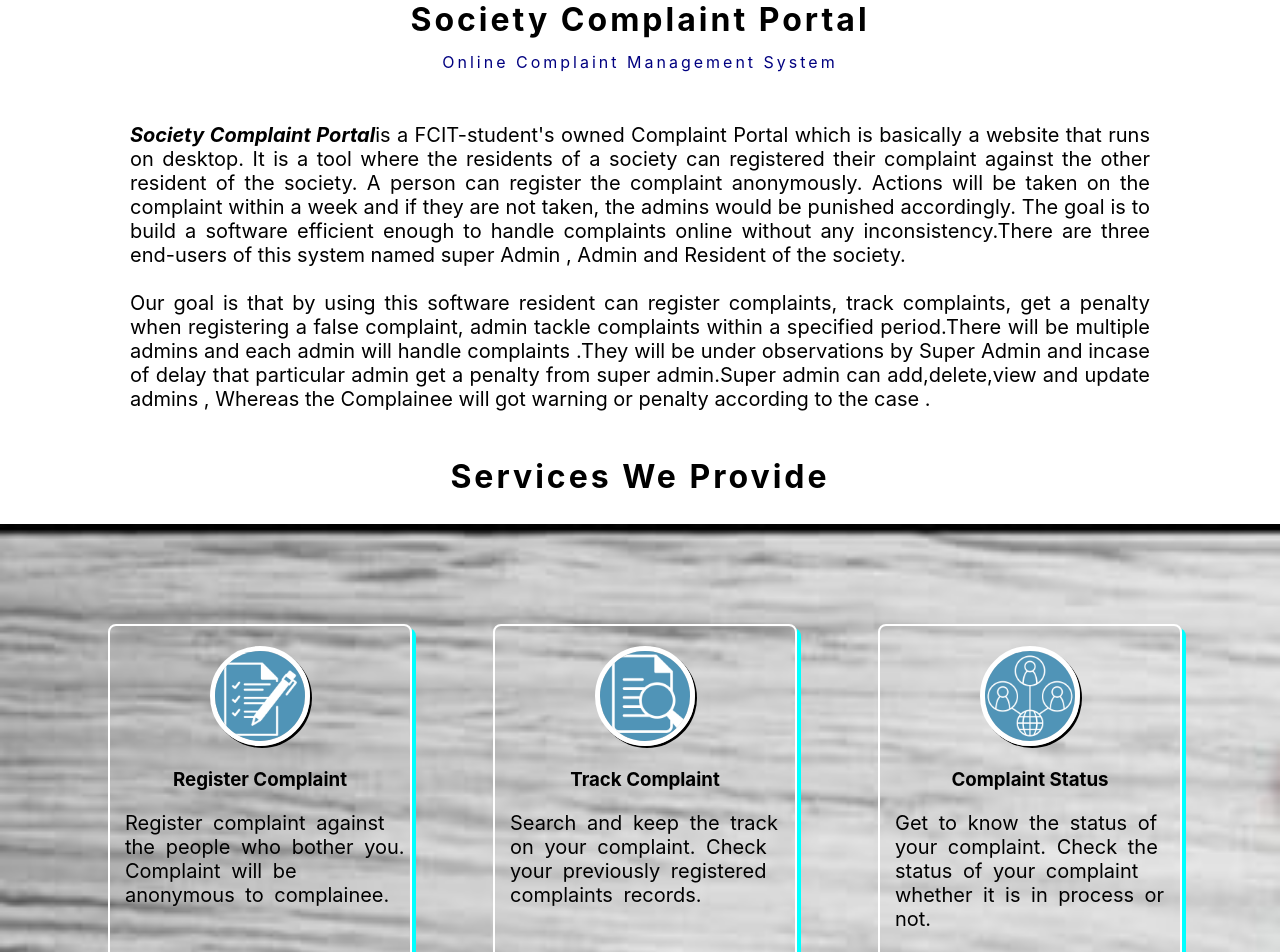
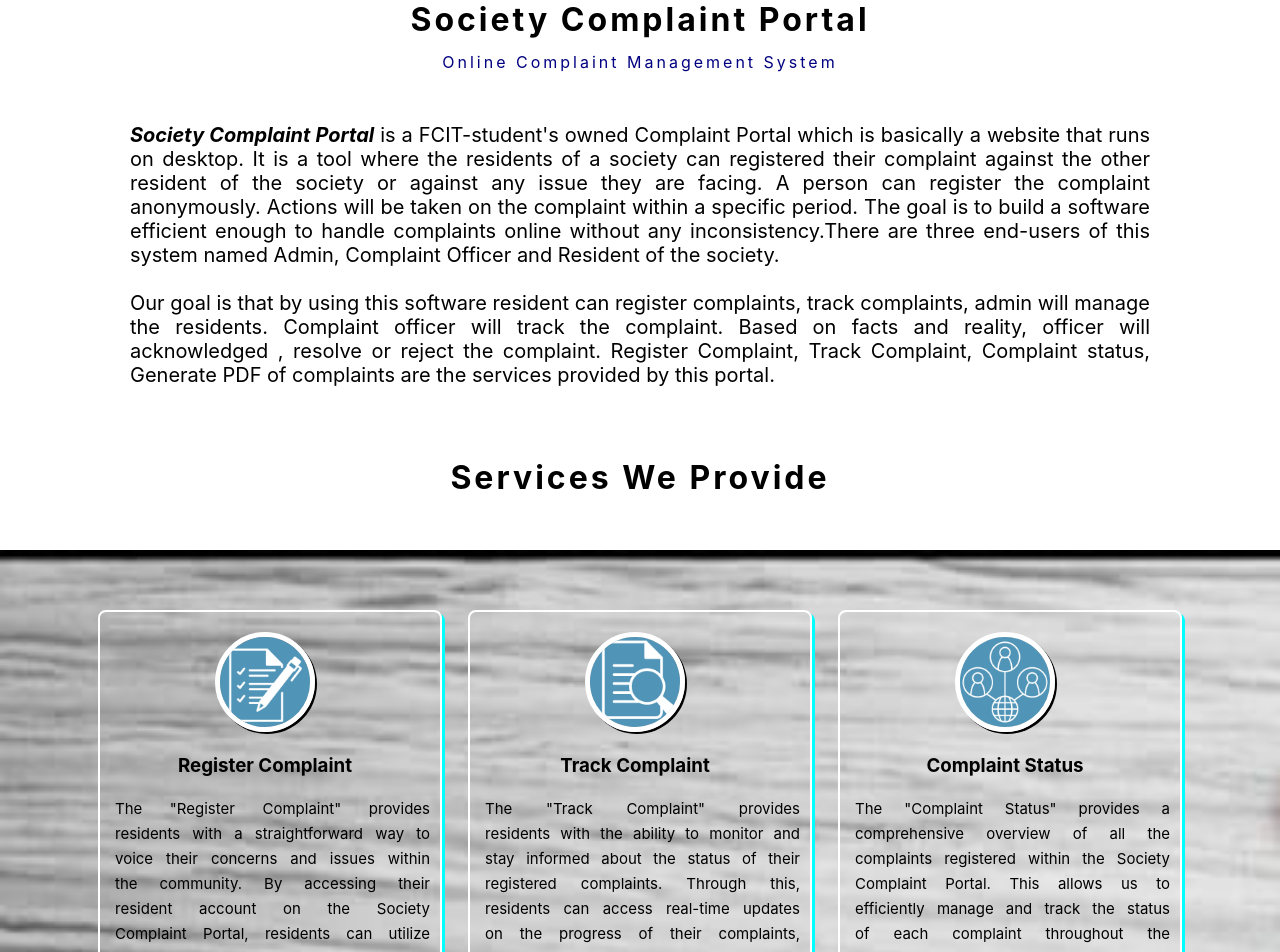
Before and after one commit to Bsef19m519/Society-Complaint-Portal-MERN-, a React (Create React App) app in the folder frontend/: page / in a window 1280 px wide. Shown: the part 560-1512 px from the top of the page. Built offline with nearby package versions, Linux system fonts and the light colour scheme.

Commit message:
text added

```diff
--- a/frontend/src/StaticComponents/About.js
+++ b/frontend/src/StaticComponents/About.js
@@ -13,25 +13,23 @@
         <p className="aboutPara">
           <b>
             <i>Society Complaint Portal</i>
-          </b>
+          </b>{" "}
           is a FCIT-student's owned Complaint Portal which is basically a
           website that runs on desktop. It is a tool where the residents of a
           society can registered their complaint against the other resident of
-          the society. A person can register the complaint anonymously. Actions
-          will be taken on the complaint within a week and if they are not
-          taken, the admins would be punished accordingly. The goal is to build
-          a software efficient enough to handle complaints online without any
-          inconsistency.There are three end-users of this system named super
-          Admin , Admin and Resident of the society.
+          the society or against any issue they are facing. A person can
+          register the complaint anonymously. Actions will be taken on the
+          complaint within a specific period. The goal is to build a software
+          efficient enough to handle complaints online without any
+          inconsistency.There are three end-users of this system named Admin,
+          Complaint Officer and Resident of the society.
           <br />
           <br /> Our goal is that by using this software resident can register
-          complaints, track complaints, get a penalty when registering a false
-          complaint, admin tackle complaints within a specified period.There
-          will be multiple admins and each admin will handle complaints .They
-          will be under observations by Super Admin and incase of delay that
-          particular admin get a penalty from super admin.Super admin can
-          add,delete,view and update admins , Whereas the Complainee will got
-          warning or penalty according to the case .
+          complaints, track complaints, admin will manage the residents.
+          Complaint officer will track the complaint. Based on facts and
+          reality, officer will acknowledged , resolve or reject the complaint.
+          Register Complaint, Track Complaint, Complaint status, Generate PDF of
+          complaints are the services provided by this portal.
         </p>
         <p></p>
       </div>
--- a/frontend/src/StaticComponents/Service.js
+++ b/frontend/src/StaticComponents/Service.js
@@ -19,8 +19,13 @@
               <img className="serviceImg" src={S2} alt="pic" />
               <h3>Register Complaint</h3>
               <p className="service-txt">
-                Register complaint against the people who bother you. Complaint
-                will be anonymous to complainee.{" "}
+                The "Register Complaint" provides residents with a
+                straightforward way to voice their concerns and issues within
+                the community. By accessing their resident account on the
+                Society Complaint Portal, residents can utilize this to lodge a
+                complaint regarding any problem they are facing. It plays a
+                crucial role in ensuring that resident concerns are heard and
+                addressed promptly.
               </p>
             </div>
 
@@ -28,8 +33,13 @@
               <img className="serviceImg" src={S3} alt="pic" />
               <h3>Track Complaint</h3>
               <p className="service-txt">
-                Search and keep the track on your complaint. Check your
-                previously registered complaints records.
+                The "Track Complaint" provides residents with the ability to
+                monitor and stay informed about the status of their registered
+                complaints. Through this, residents can access real-time updates
+                on the progress of their complaints, ensuring transparency and
+                accountability in the complaint resolution process. It empowers
+                residents by providing them with visibility and control over
+                their registered complaints.
               </p>
             </div>
 
@@ -37,39 +47,16 @@
               <img className="serviceImg" src={S1} alt="pic" />
               <h3> Complaint Status</h3>
               <p className="service-txt">
-                Get to know the status of your complaint. Check the status of
-                your complaint whether it is in process or not.
+                The "Complaint Status" provides a comprehensive overview of all
+                the complaints registered within the Society Complaint Portal.
+                This allows us to efficiently manage and track the status of
+                each complaint throughout the resolution process. It serves as a
+                central hub for monitoring and managing the lifecycle of
+                complaints, ensuring that each complaint receives proper
+                attention and timely resolution.
               </p>
             </div>
           </div>
-          {/* <div className="servicesDiv">
-            <div className="service-Div">
-              <img className="serviceImg" src={S4} alt="pic" />
-              <h3>Notifications</h3>
-              <p className="service-txt">
-                Register complaint against the people who bother you. Complaint
-                will be anonymous to complainee.{" "}
-              </p>
-            </div>
-
-            <div className="service-Div">
-              <img className="serviceImg" src={S5} alt="pic" />
-              <h3>Alert/Warning</h3>
-              <p className="service-txt">
-                Search and keep the track on your complaint. Check your
-                previously registered complaints records.
-              </p>
-            </div>
-
-            <div className="service-Div">
-              <img className="serviceImg" src={S6} alt="pic" />
-              <h3> Penalty</h3>
-              <p className="service-txt">
-                Get to know the status of your complaint. Check the status of
-                your complaint whether it is in process or not.
-              </p>
-            </div>
-          </div> */}
         </div>
       </div>
     </>
--- a/frontend/src/StaticComponents/Services.css
+++ b/frontend/src/StaticComponents/Services.css
@@ -11,46 +11,39 @@
   /* border: 2px solid red; */
   padding-left: 98px;
   padding-right: 98px;
-  padding-top: 80px;
-  padding-bottom: 80px;
+  padding-top: 40px;
+  padding-bottom: 30px;
   justify-content: space-between;
 }
 
 .service-txt {
-  font-size: 20px;
-  font-weight: 100px;
+  font-size: 15px;
+  line-height: 25px;
+  /* letter-spacing: 3px; */
   word-spacing: 5px;
   text-align: left;
   padding-left: 15px;
-  padding-right: 15x;
+  text-align: justify;
 }
 
 .service-Div {
   margin-top: 20px;
-  width: 300px;
-  height: 420px;
+  width: 330px;
+  padding-right: 10px;
+  height: 470px;
   text-align: center;
-  margin-left: 10px;
+  /* margin-left: 10px; */
   border: 2px solid white;
   border-radius: 8px;
-  box-shadow: 4px 4px cyan;
+  box-shadow: 3px 3px cyan;
 }
 
 .s-txt {
   text-align: center;
   color: black;
-  line-height: 50px;
+  line-height: 100px;
   letter-spacing: 3px;
 }
-
-/* .s-txt:hover{
-    text-align: center;
-    font-weight: 700;
-    background-color: navy;
-    color: white;
-    border: 2px solid white;
-    border-radius: 10px;
-} */
 
 .serviceImg {
   margin-top: 20px;
```
